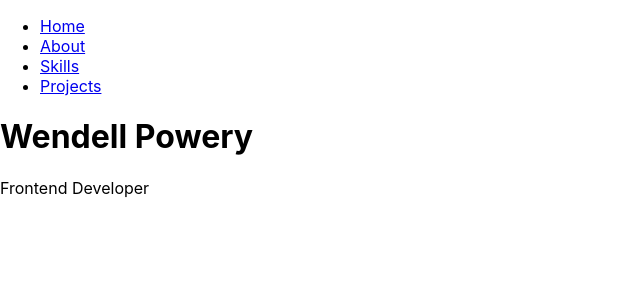
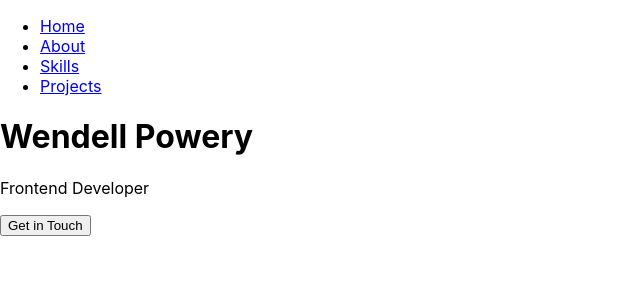
Before and after one commit to 110220004/myReact-portfolio, a React (Create React App) app: page / in a window 1280 px wide. Shown: the top 300 px of the page, without its empty margins (0-640 px from the left). Built offline with nearby package versions, Linux system fonts and the light colour scheme.

Commit message:
added more code into home.js
added a button to get in contact with myself that I'll get back to later

```diff
--- a/src/components/Home.js
+++ b/src/components/Home.js
@@ -2,9 +2,10 @@ import React from 'react';
 
 const Home = () => {
   return (
-    <div>
-      <h1>Wendell Powery</h1>
-      <p>Frontend Developer</p>
+    <div className="home-container">
+      <h1 className="title">Wendell Powery</h1>
+      <p className="subtitle">Frontend Developer</p>
+      <button className="btn">Get in Touch</button>
     </div>
   );
 };
```
